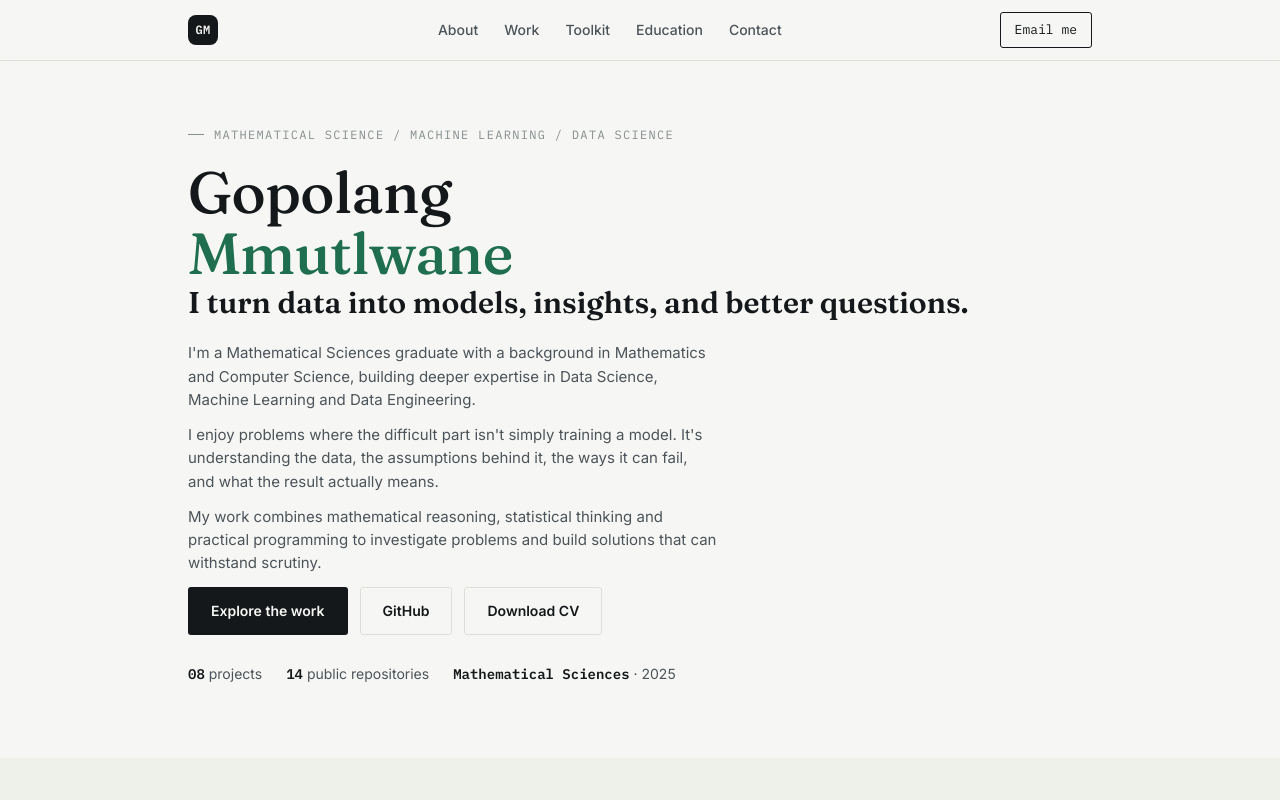
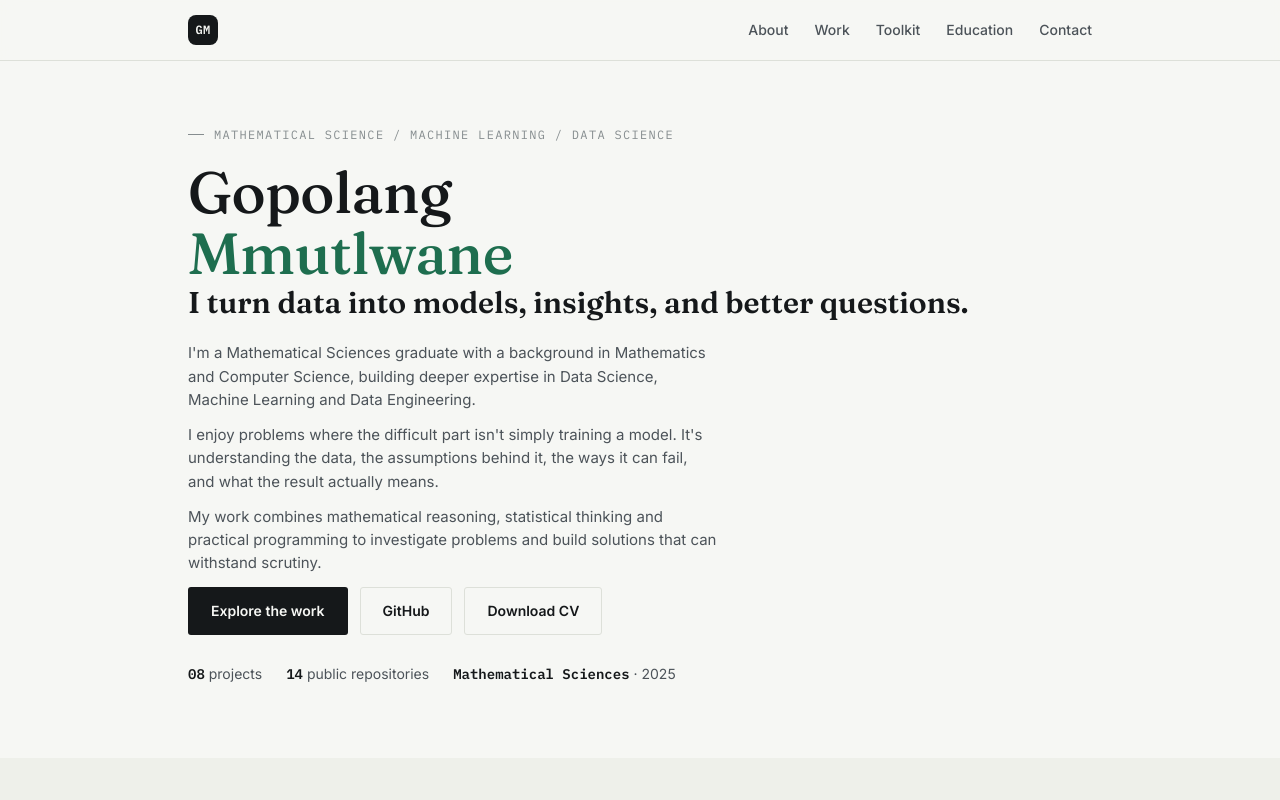
Before and after one commit to gopolangmmutlwane/gopolang_mmutlwane, a plain HTML site: page index.html in a window 1280 px wide. Shown: the top 800 px of the page. Drawn offline with Linux system fonts and the light colour scheme.

Commit message:
Add files via upload

```diff
--- a/index.html
+++ b/index.html
@@ -24,7 +24,7 @@
       <a href="#log">Education</a>
       <a href="#contact">Contact</a>
     </nav>
-    <a href="mailto:mmutlwaneg@gmail.com" class="nav-cta">Email me</a>
+
     <button class="burger" id="burgerBtn" aria-label="Toggle menu"><span></span><span></span><span></span></button>
   </div>
 </header>
```
